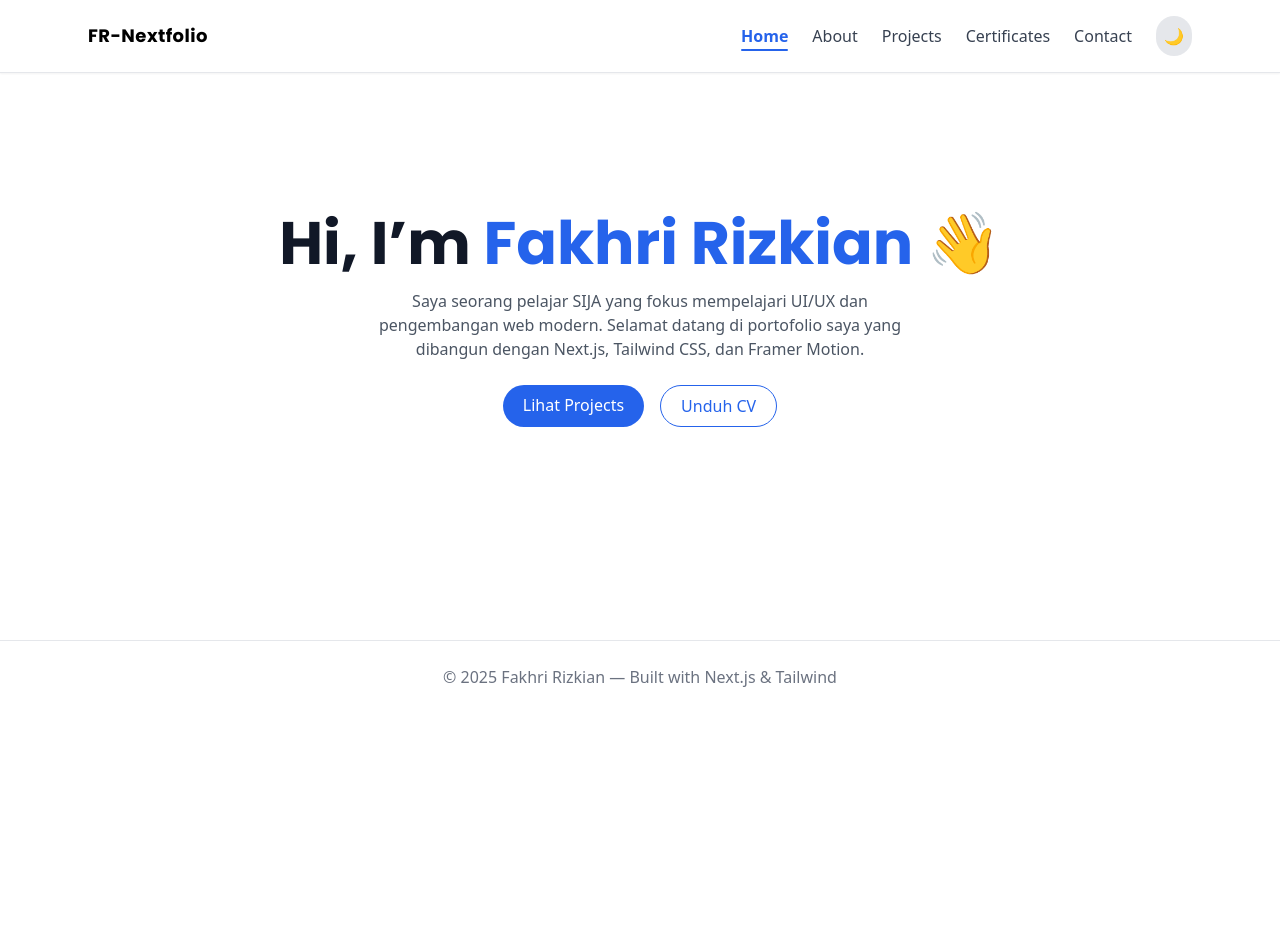
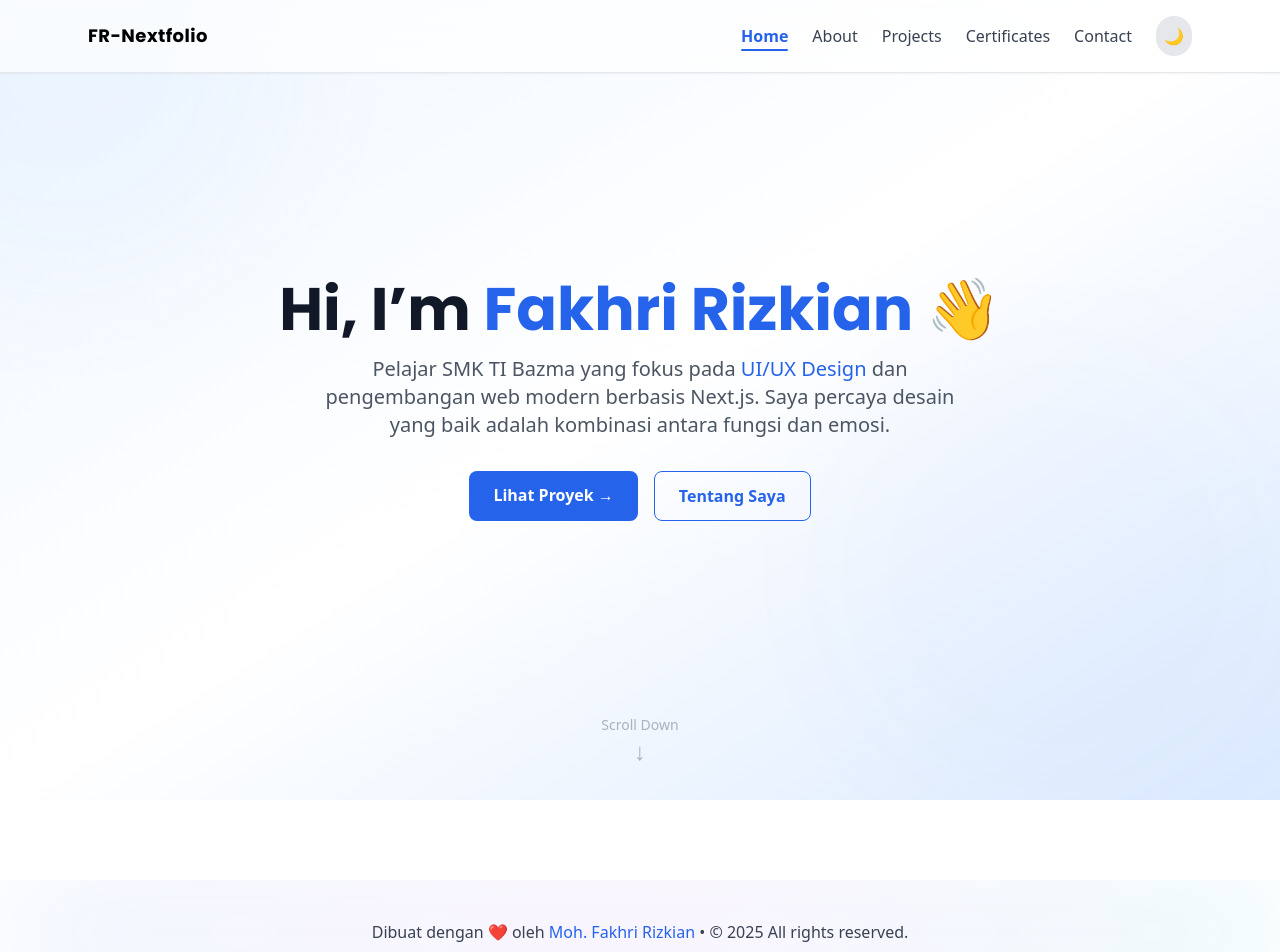
Before and after one commit to FakhriBright/FR-Nextfolio, a Next.js app: page / in a window 1280 px wide. Shown: the top 952 px of the page. Before the commit the page ends 800 px from the top, so only its background shows below. Built offline with nearby package versions, Linux system fonts and the light colour scheme.

Commit message:
feat(about): add interactive experience section

```diff
--- a/app/about/page.js
+++ b/app/about/page.js
@@ -1,10 +1,23 @@
 "use client";
 import { motion } from "framer-motion";
+import AboutExperience from "@/components/AboutExperience";
 
 export default function AboutPage() {
+  const skills = [
+    "HTML", "CSS", "JavaScript", "C++", "React", "Figma",
+    "Canva", "Photoshop", "GitHub", "Firebase", "Netlify",
+    "TinkerCAD", "Public Speaking", "Event Management"
+  ];
+
+  const education = [
+    { school: "SMK TI BAZMA", period: "2022 - Sekarang" },
+    { school: "MTs Mahaduth Tholabah", period: "2019 - 2022" },
+    { school: "SDN Mangunsaren 02", period: "2013 - 2019" },
+  ];
+
   return (
-    <main className="max-w-5xl mx-auto px-6 py-24 flex flex-col lg:flex-row items-center gap-10">
-      {/* Foto profil */}
+    <main className="max-w-6xl mx-auto px-6 py-24 flex flex-col lg:flex-row items-start gap-12">
+      {/* Foto Profil */}
       <motion.div
         initial={{ opacity: 0, x: -50 }}
         animate={{ opacity: 1, x: 0 }}
@@ -12,58 +25,77 @@ export default function AboutPage() {
         className="flex-shrink-0"
       >
         <img
-          src="/profile.jpg" // 🖼️ ganti dengan foto kamu di /public/
-          alt="Foto Profil"
-          className="w-48 h-48 object-cover rounded-full shadow-lg ring-4 ring-blue-500/20"
+          src="/profile.jpg"
+          alt="Foto Profil Fakhri Rizkian"
+          className="w-56 h-56 object-cover rounded-2xl shadow-lg ring-4 ring-blue-500/20"
         />
       </motion.div>
 
-      {/* Konten teks */}
+      {/* Konten Teks */}
       <motion.div
         initial={{ opacity: 0, x: 50 }}
         animate={{ opacity: 1, x: 0 }}
         transition={{ duration: 0.6 }}
-        className="space-y-5"
+        className="space-y-8 flex-1"
       >
-        <h1 className="text-3xl md:text-4xl font-bold text-gray-900 dark:text-white">
-          Tentang Saya
-        </h1>
-        <p className="text-gray-700 dark:text-gray-300 leading-relaxed">
-          Halo! Saya <span className="font-semibold">Moh. Fakhri Rizkian</span>,
-          seorang pelajar SMK TI BAZMA jurusan <span className="font-medium">SIJA (Sistem Informasi, Jaringan, dan Aplikasi)</span>.
-          Saya tertarik mendalami dunia <span className="font-semibold text-blue-600 dark:text-blue-400">UI/UX Design</span>,
-          pengembangan web modern, dan juga bisnis digital.
-        </p>
+        <div>
+          <h1 className="text-3xl md:text-4xl font-bold text-gray-900 dark:text-white mb-4">
+            Tentang Saya
+          </h1>
+          <p className="text-gray-700 dark:text-gray-300 leading-relaxed">
+            Halo, saya <span className="font-semibold">Moh. Fakhri Rizkian</span>, pelajar
+            <span className="font-medium"> SMK TI BAZMA</span> jurusan
+            <span className="text-blue-600 dark:text-blue-400 font-medium"> SIJA (Sistem Informasi, Jaringan, dan Aplikasi)</span>.
+            Saya menekuni <span className="font-semibold">UI/UX Design</span> dan
+            pengembangan web modern berbasis <span className="font-semibold">React & Next.js</span>.
+            Saya percaya bahwa teknologi dan kreativitas bisa berjalan bersama untuk menciptakan pengalaman digital yang bermakna.
+          </p>
+        </div>
 
-        <p className="text-gray-700 dark:text-gray-300 leading-relaxed">
-          Saya berpengalaman dalam membuat proyek menggunakan
-          <span className="font-semibold"> HTML, CSS, JavaScript, dan React (Next.js)</span>.
-          Di waktu luang, saya juga suka belajar hal-hal baru seputar teknologi, desain antarmuka, dan strategi branding digital.
-        </p>
-
-        {/* Bagian Skill */}
+        {/* SKILLS */}
+        <AboutExperience />
         <div>
-          <h2 className="text-xl font-semibold text-gray-900 dark:text-white mb-3">
-            Tools & Skills ⚙️
+          <h2 className="text-2xl font-semibold text-gray-900 dark:text-white mb-4">
+            Skills ⚙️
           </h2>
-          <div className="flex flex-wrap gap-2">
-            {["Figma", "React", "Next.js", "Tailwind CSS", "GitHub", "Firebase"].map((tool) => (
-              <span
-                key={tool}
-                className="bg-blue-100 dark:bg-blue-900/40 text-blue-700 dark:text-blue-300 text-sm font-medium px-3 py-1 rounded-full"
+          <div className="flex flex-wrap gap-3">
+            {skills.map((skill) => (
+              <motion.span
+                key={skill}
+                whileHover={{ scale: 1.05 }}
+                className="px-4 py-2 bg-blue-100/60 dark:bg-blue-900/30 text-blue-700 dark:text-blue-300 font-medium rounded-lg text-sm transition-all duration-200"
               >
-                {tool}
-              </span>
+                {skill}
+              </motion.span>
             ))}
           </div>
         </div>
 
-        {/* Tombol download CV */}
+        {/* PENDIDIKAN */}
+        <div>
+          <h2 className="text-2xl font-semibold text-gray-900 dark:text-white mb-4">
+            Riwayat Pendidikan 🎓
+          </h2>
+          <ul className="space-y-3 text-gray-700 dark:text-gray-300">
+            {education.map((edu, index) => (
+              <motion.li
+                key={index}
+                whileHover={{ x: 5 }}
+                className="border-l-4 border-blue-500 pl-4"
+              >
+                <p className="font-medium">{edu.school}</p>
+                <p className="text-sm opacity-80">{edu.period}</p>
+              </motion.li>
+            ))}
+          </ul>
+        </div>
+
+        {/* CV */}
         <motion.a
           whileHover={{ scale: 1.05 }}
-          href="/CV_Moh_Fakhri_Rizkian.pdf" // 🧾 ganti sesuai nama file CV kamu di /public/
+          href="/CV_Moh_Fakhri_Rizkian.pdf"
           target="_blank"
-          className="inline-block bg-blue-600 text-white px-5 py-2 rounded-lg mt-4 font-medium hover:bg-blue-700 transition"
+          className="inline-block bg-blue-600 text-white px-5 py-2 rounded-lg font-medium hover:bg-blue-700 transition"
         >
           📄 Lihat CV Saya
         </motion.a>
--- a/app/layout.js
+++ b/app/layout.js
@@ -3,9 +3,10 @@
 import { AnimatePresence, motion } from "framer-motion";
 import Navbar from "@/components/Navbar";
 import Footer from "@/components/Footer";
+import CursorEffect from "@/components/CursorEffect"; // 🌀 tambahkan ini
 import { usePathname } from "next/navigation";
 import { Inter, Poppins } from "next/font/google";
-import "../styles/globals.css"; // ganti sesuai lokasi globals.css kamu
+import "../styles/globals.css"; // pastikan path sudah benar
 
 // ✅ Tambahkan font profesional
 const inter = Inter({ subsets: ["latin"], variable: "--font-inter" });
@@ -20,10 +21,14 @@ export default function RootLayout({ children }) {
 
   return (
     <html lang="en" className={`${inter.variable} ${poppins.variable}`}>
-      <body className="font-[var(--font-inter)] bg-white dark:bg-gray-900 transition-colors duration-300">
+      <body className="font-[var(--font-inter)] bg-white dark:bg-gray-900 transition-colors duration-300 relative overflow-x-hidden">
+        {/* ✨ Efek Kursor Global */}
+        <CursorEffect />
+
+        {/* ✨ Navbar */}
         <Navbar />
 
-        {/* ✨ Animasi transisi halaman */}
+        {/* ✨ Transisi antar halaman */}
         <AnimatePresence mode="wait">
           <motion.div
             key={pathname}
@@ -37,6 +42,7 @@ export default function RootLayout({ children }) {
           </motion.div>
         </AnimatePresence>
 
+        {/* ✨ Footer */}
         <Footer />
       </body>
     </html>
--- a/app/page.js
+++ b/app/page.js
@@ -1,43 +1,91 @@
 "use client";
 import { motion } from "framer-motion";
-import DownloadButton from "@/components/DownloadButton";
+import Link from "next/link";
 
 export default function HomePage() {
   return (
-    <main className="flex flex-col items-center justify-center text-center min-h-[80vh] px-6">
-      <motion.h1
+    <main className="relative min-h-screen flex flex-col items-center justify-center overflow-hidden bg-gradient-to-br from-blue-50 via-white to-blue-100 dark:from-gray-900 dark:via-gray-800 dark:to-gray-900 transition-all duration-500">
+      {/* Animated Background Glow */}
+      <motion.div
+        initial={{ opacity: 0 }}
+        animate={{ opacity: 0.15, scale: 1.2 }}
+        transition={{ duration: 2, repeat: Infinity, repeatType: "reverse" }}
+        className="absolute -top-32 -left-32 w-96 h-96 bg-blue-400/30 rounded-full blur-3xl"
+      />
+      <motion.div
+        initial={{ opacity: 0 }}
+        animate={{ opacity: 0.1, scale: 1.1 }}
+        transition={{ duration: 2, repeat: Infinity, repeatType: "mirror" }}
+        className="absolute bottom-0 right-0 w-[28rem] h-[28rem] bg-blue-600/20 dark:bg-blue-400/20 rounded-full blur-3xl"
+      />
+
+      {/* Intro Section */}
+      <motion.div
         initial={{ opacity: 0, y: 40 }}
         animate={{ opacity: 1, y: 0 }}
-        transition={{ duration: 0.6 }}
+        transition={{ duration: 0.8, ease: "easeOut" }}
+        className="z-10 text-center px-6"
+      >
+        <motion.h1
           className="text-4xl md:text-6xl font-bold text-gray-900 dark:text-white mb-4"
+          initial={{ opacity: 0, y: 20 }}
+          animate={{ opacity: 1, y: 0 }}
+          transition={{ delay: 0.2, duration: 0.7 }}
         >
-        Hi, I’m <span className="text-blue-600">Fakhri Rizkian</span> 👋
+          Hi, I’m{" "}
+          <span className="text-blue-600 dark:text-blue-400">Fakhri Rizkian</span> 👋
         </motion.h1>
 
         <motion.p
-        initial={{ opacity: 0, y: 30 }}
+          className="text-gray-600 dark:text-gray-300 text-lg md:text-xl max-w-2xl mx-auto leading-relaxed"
+          initial={{ opacity: 0, y: 20 }}
           animate={{ opacity: 1, y: 0 }}
-        transition={{ duration: 0.7, delay: 0.2 }}
-        className="text-gray-600 dark:text-gray-300 max-w-xl mb-6"
+          transition={{ delay: 0.4, duration: 0.7 }}
         >
-        Saya seorang pelajar SIJA yang fokus mempelajari UI/UX dan pengembangan web modern.
-        Selamat datang di portofolio saya yang dibangun dengan Next.js, Tailwind CSS, dan Framer Motion.
+          Pelajar SMK TI Bazma yang fokus pada{" "}
+          <span className="font-medium text-blue-600 dark:text-blue-400">
+            UI/UX Design
+          </span>{" "}
+          dan pengembangan web modern berbasis{" "}
+          <span className="font-medium">Next.js</span>.
+          Saya percaya desain yang baik adalah kombinasi antara fungsi dan emosi.
         </motion.p>
 
+        {/* CTA Buttons */}
         <motion.div
+          className="mt-8 flex flex-wrap justify-center gap-4"
           initial={{ opacity: 0, y: 20 }}
           animate={{ opacity: 1, y: 0 }}
-        transition={{ duration: 0.7, delay: 0.4 }}
-        className="flex gap-4"
+          transition={{ delay: 0.6, duration: 0.7 }}
         >
-        <a
+          <Link
             href="/projects"
-          className="bg-blue-600 text-white px-5 py-2 rounded-full hover:bg-blue-700 transition"
+            className="px-6 py-3 bg-blue-600 text-white rounded-lg font-semibold hover:bg-blue-700 transition-all duration-300"
           >
-          Lihat Projects
-        </a>
-        <DownloadButton />
+            Lihat Proyek →
+          </Link>
+          <Link
+            href="/about"
+            className="px-6 py-3 border border-blue-600 text-blue-600 dark:text-blue-400 dark:border-blue-400 rounded-lg font-semibold hover:bg-blue-50 dark:hover:bg-blue-900/30 transition-all duration-300"
+          >
+            Tentang Saya
+          </Link>
         </motion.div>
+      </motion.div>
+
+      {/* Scroll Indicator */}
+     <motion.div
+  initial={{ opacity: 0 }}
+  animate={{ opacity: 0.7, y: [0, 8, 0] }}
+  transition={{ delay: 1, repeat: Infinity, duration: 1.8 }}
+  className="absolute bottom-10 flex flex-col items-center text-gray-500 dark:text-gray-400 text-sm"
+>
+  <span>Scroll Down</span>
+  <span className="text-2xl">↓</span>
+</motion.div>
+
+
+
     </main>
   );
 }
--- /dev/null
+++ b/components/AboutExperience.jsx
@@ -0,0 +1,116 @@
+"use client";
+import { useState } from "react";
+import { motion, AnimatePresence } from "framer-motion";
+
+const experiences = [
+  {
+    id: "best",
+    org: "BEST",
+    role: "Leader",
+    date: "May 2025 - now",
+    logo: "/logos/best.png", // ganti sesuai path logomu
+    desc: "Led the BEST Website Developer Team, responsible for coordinating projects, coding, and ensuring optimal website performance.",
+  },
+  {
+    id: "4byte",
+    org: "4BYTE",
+    role: "Leader",
+    date: "July 2025 - now",
+    logo: "/logos/4byte.png",
+    desc: "Led the Website Development Team of SMK TI BAZMA, responsible for project coordination, coding, and ensuring optimal website performance.",
+  },
+  {
+    id: "mcrobo",
+    org: "MCROBO",
+    role: "Vice Chairman",
+    date: "August 2025 - now",
+    logo: "/logos/mcrobo.png",
+    desc: "Entrusted with the role of Vice Chairman of the Robotics Club, responsible for assisting in leadership and coordinating activities.",
+  },
+  {
+    id: "osis",
+    org: "OSIS",
+    role: "Finance",
+    date: "August 2024 - now",
+    logo: "/logos/osis.png",
+    desc: "Manage organizational finances, prepare reports, and ensure budget efficiency and transparency.",
+  },
+];
+
+export default function AboutExperience() {
+  const [selected, setSelected] = useState(experiences[0]);
+
+  return (
+    <section className="max-w-6xl mx-auto px-6 py-16">
+      <h2 className="text-3xl font-bold text-gray-900 dark:text-white mb-8">
+        Experience 💼
+      </h2>
+
+      <div className="flex flex-col lg:flex-row gap-10">
+        {/* List Experience */}
+        <div className="flex-1 space-y-4">
+          {experiences.map((exp) => (
+            <motion.div
+              key={exp.id}
+              whileHover={{ scale: 1.02 }}
+              whileTap={{ scale: 0.98 }}
+              onClick={() => setSelected(exp)}
+              className={`cursor-pointer border rounded-xl p-4 flex items-center gap-4 transition-all duration-300 ${
+                selected.id === exp.id
+                  ? "border-blue-500 bg-blue-50 dark:bg-blue-900/30"
+                  : "border-gray-200 dark:border-gray-700 hover:border-blue-400"
+              }`}
+            >
+              <img
+                src={exp.logo}
+                alt={exp.org}
+                className="w-12 h-12 object-cover rounded-lg"
+              />
+              <div>
+                <h3 className="font-semibold text-gray-900 dark:text-white">
+                  {exp.org}
+                </h3>
+                <p className="text-sm text-gray-500 dark:text-gray-400">
+                  {exp.role} • {exp.date}
+                </p>
+              </div>
+            </motion.div>
+          ))}
+        </div>
+
+        {/* Detail */}
+        <div className="flex-1 relative">
+          <AnimatePresence mode="wait">
+            <motion.div
+              key={selected.id}
+              initial={{ opacity: 0, y: 20 }}
+              animate={{ opacity: 1, y: 0 }}
+              exit={{ opacity: 0, y: -20 }}
+              transition={{ duration: 0.4 }}
+              className="bg-white dark:bg-gray-800 rounded-2xl shadow-md p-6 border border-gray-100 dark:border-gray-700"
+            >
+              <div className="flex items-center gap-4 mb-3">
+                <img
+                  src={selected.logo}
+                  alt={selected.org}
+                  className="w-14 h-14 object-cover rounded-lg"
+                />
+                <div>
+                  <h4 className="text-xl font-semibold text-gray-900 dark:text-white">
+                    {selected.org}
+                  </h4>
+                  <p className="text-sm text-gray-500 dark:text-gray-400">
+                    {selected.role} • {selected.date}
+                  </p>
+                </div>
+              </div>
+              <p className="text-gray-700 dark:text-gray-300 leading-relaxed">
+                {selected.desc}
+              </p>
+            </motion.div>
+          </AnimatePresence>
+        </div>
+      </div>
+    </section>
+  );
+}
--- /dev/null
+++ b/components/CursorEffect.jsx
@@ -0,0 +1,40 @@
+"use client";
+import { useEffect, useState } from "react";
+import { motion } from "framer-motion";
+
+export default function CursorEffect() {
+  const [pos, setPos] = useState({ x: 0, y: 0 });
+  const [hovered, setHovered] = useState(false);
+
+  useEffect(() => {
+    const move = (e) => setPos({ x: e.clientX, y: e.clientY });
+    window.addEventListener("mousemove", move);
+
+    // auto detect hover untuk tombol & link
+    const hoverables = document.querySelectorAll("a, button, .hover-target");
+    hoverables.forEach((el) => {
+      el.addEventListener("mouseenter", () => setHovered(true));
+      el.addEventListener("mouseleave", () => setHovered(false));
+    });
+
+    return () => {
+      window.removeEventListener("mousemove", move);
+      hoverables.forEach((el) => {
+        el.removeEventListener("mouseenter", () => setHovered(true));
+        el.removeEventListener("mouseleave", () => setHovered(false));
+      });
+    };
+  }, []);
+
+  return (
+    <motion.div
+  className={`fixed top-0 left-0 z-[9999] pointer-events-none rounded-full border ${
+    hovered
+      ? "border-white/60 w-10 h-10"
+      : "border-white/30 w-6 h-6"
+  }`}
+  animate={{ x: pos.x - 12, y: pos.y - 12 }}
+  transition={{ type: "spring", stiffness: 300, damping: 25 }}
+/>
+  );
+}
--- a/components/Footer.jsx
+++ b/components/Footer.jsx
@@ -1,7 +1,36 @@
+"use client";
+import { motion } from "framer-motion";
+
 export default function Footer() {
   return (
-    <footer className="border-t border-gray-200 dark:border-gray-700 py-6 text-center text-gray-500 dark:text-gray-400">
-      <p>© {new Date().getFullYear()} Fakhri Rizkian — Built with Next.js & Tailwind</p>
+    <footer className="relative overflow-hidden py-10 mt-20 text-center text-gray-700 dark:text-gray-300">
+      {/* Animated Gradient Background */}
+     <motion.div
+  className="absolute inset-0 bg-gradient-to-r from-blue-500 via-purple-500 to-cyan-500 opacity-10 blur-3xl"
+  animate={{
+    backgroundPosition: ["0% 50%", "100% 50%", "0% 50%"],
+  }}
+  transition={{
+    duration: 15,
+    ease: "linear",
+    repeat: Infinity,
+  }}
+/>
+
+      {/* Content */}
+      <motion.p
+        initial={{ opacity: 0 }}
+        animate={{ opacity: 1 }}
+        transition={{ duration: 0.8 }}
+        className="relative z-10 font-medium"
+      >
+        Dibuat dengan ❤️ oleh{" "}
+        <span className="text-blue-600 dark:text-blue-400">
+          Moh. Fakhri Rizkian
+        </span>
+        {" • "}
+        © 2025 All rights reserved.
+      </motion.p>
     </footer>
   );
 }
```
Lines whose indentation alone changed are shown as unchanged.
